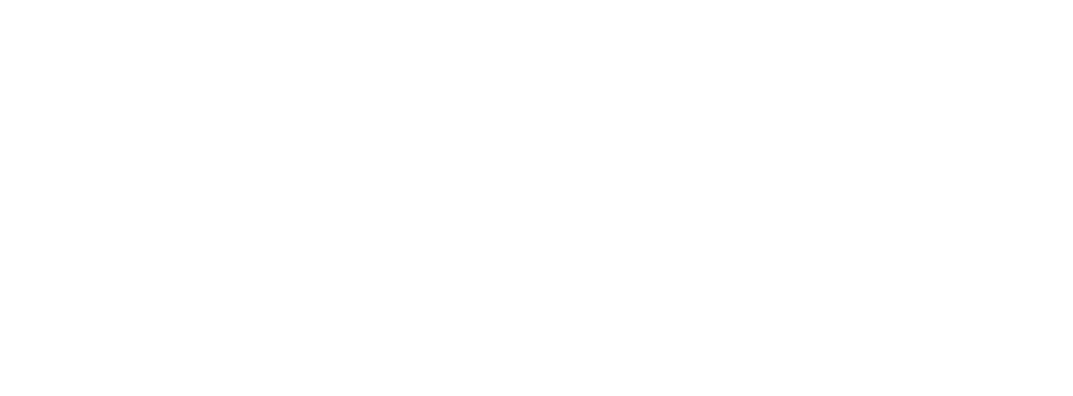
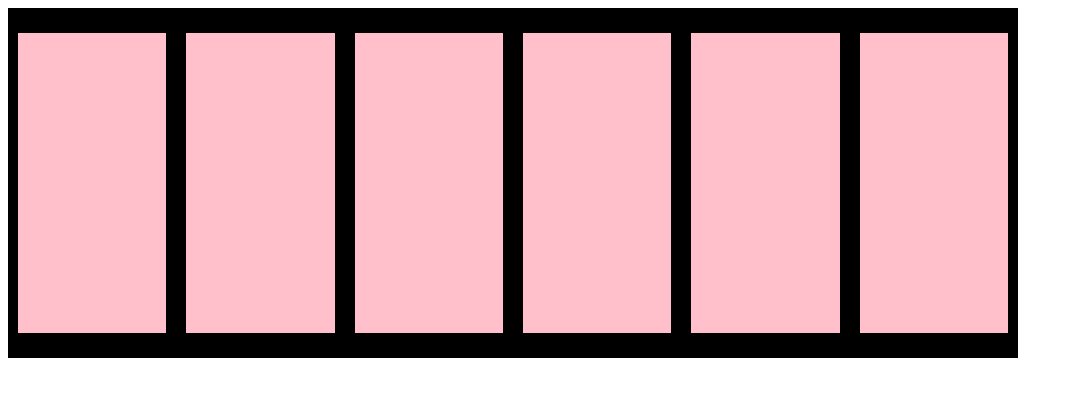
Before and after one commit to rodrigoicm/projeto-dev-aulas, a plain HTML site: page aula-dia3/index.html in a window 1280 px wide. Shown: the whole page, without its empty margins (0-1073 px from the left). Drawn offline with Linux system fonts and the light colour scheme.

Commit message:
atualizando código aula dia 3

```diff
--- a/aula-dia3/index.html
+++ b/aula-dia3/index.html
@@ -5,11 +5,20 @@
     <meta http-equiv="X-UA-Compatible" content="IE=edge">
     <meta name="viewport" content="width=device-width, initial-scale=1.0">
     <title>Aula dia 3</title>
+
+    <link rel="stylesheet" type="text/css" href="./style.css">
 </head>
 <body>
 
     <div class="container">
 
+        <div class="item"></div>
+        <div class="item"></div>
+        <div class="item"></div>
+        <div class="item"></div>
+        <div class="item"></div>
+        <div class="item"></div>
+
     </div>
 
 </body>
--- a/aula-dia3/style.css
+++ b/aula-dia3/style.css
@@ -0,0 +1,24 @@
+.container{
+    display: flex;
+    max-width: 1010px;
+    justify-content: center;
+    background-color: #000;
+    padding: 15px 0;
+    flex-wrap: wrap;
+}
+
+.item{
+    width: 300px;
+    height: 300px;
+    margin: 10px;
+    background-color: rgb(138, 71, 82);
+}
+
+@media screen and (min-width: 620px) {
+    .container{
+        flex-wrap: nowrap;
+    }
+    .item{
+        background-color: pink;
+    }
+}
```
